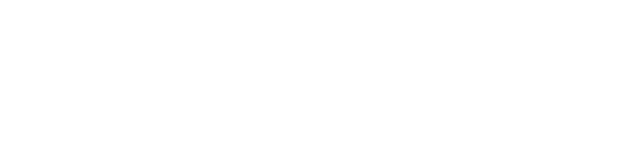
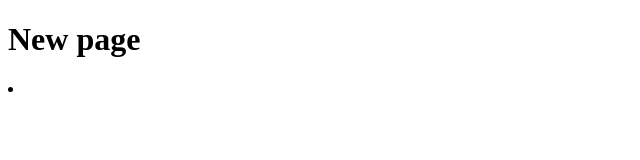
Before and after one commit to GiannisD13/htmlfiles, a plain HTML site: page index.html in a window 1280 px wide. Shown: the whole page, without its empty margins (0-640 px from the left). Drawn offline with Linux system fonts and the light colour scheme.

Commit message:
exercise 2

```diff
--- a/index.html
+++ b/index.html
@@ -1,15 +1,18 @@
 <!DOCTYPE html>
 <html lang="en">
+
+
 <head>
+
     <meta charset="UTF-8">
     <meta name="viewport" content="width=device.width, initial-scale=1.0">
 
 
-    <meta name="description" content="index page" />
-    <meta name="keywords" content="index,page" />
-    <meta name="author" content="blaaaa ble ble" />
+    <meta name="description" content="Lebron James" />
+    <meta name="keywords" content="basketball, player,Lakers, Lebron James" />
+    <meta name="author" content="Ioannis Dimitriadis" />
 
-    <title>Document1</title>
+    <title>Lebron James</title>
 
 
 </head>
@@ -21,6 +24,29 @@
 
 <body>
 
+
+     <header>
+        <h1>New page</h1>
+
+        <nav>
+            <u1>
+                <li> </li>
+
+
+
+            </u1>
+        </nav>
+
+
+
+
+     </header>
+
+
+
+
+
+
 </body>
 
 </html>
```
